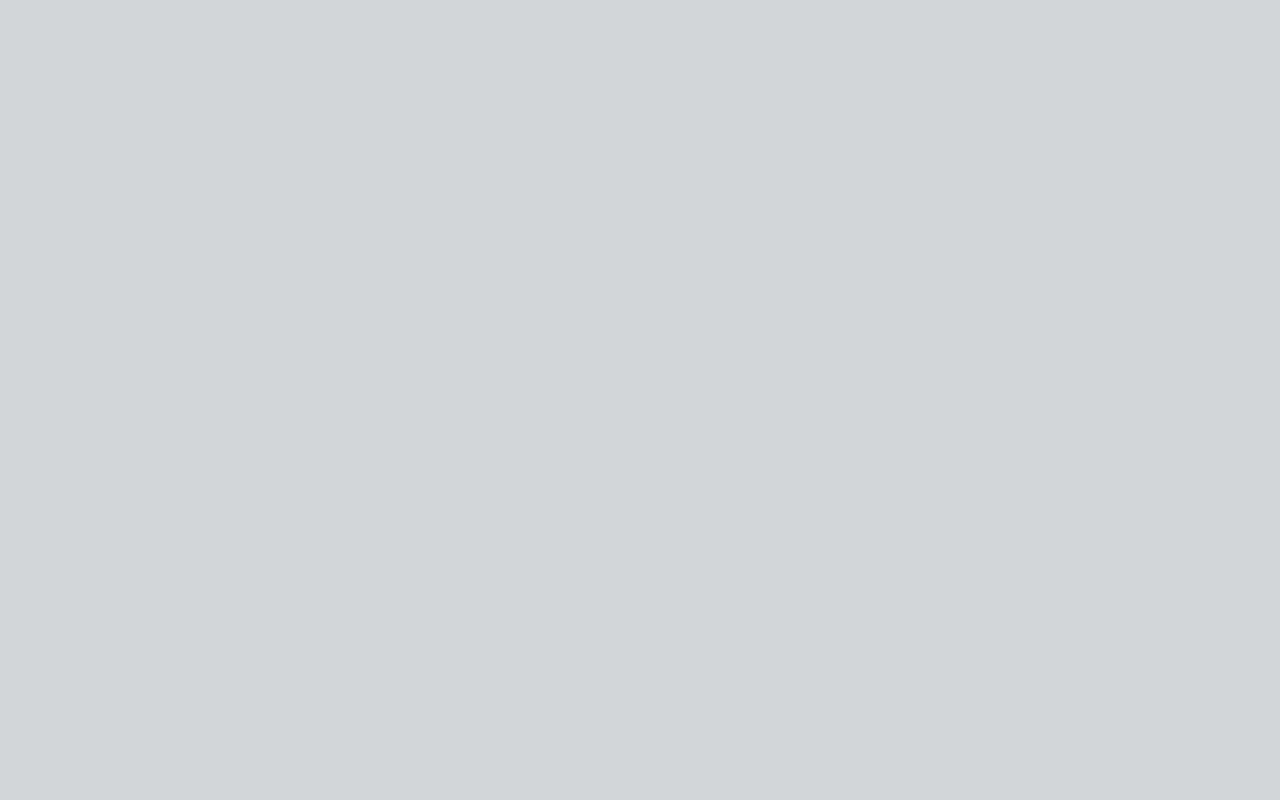
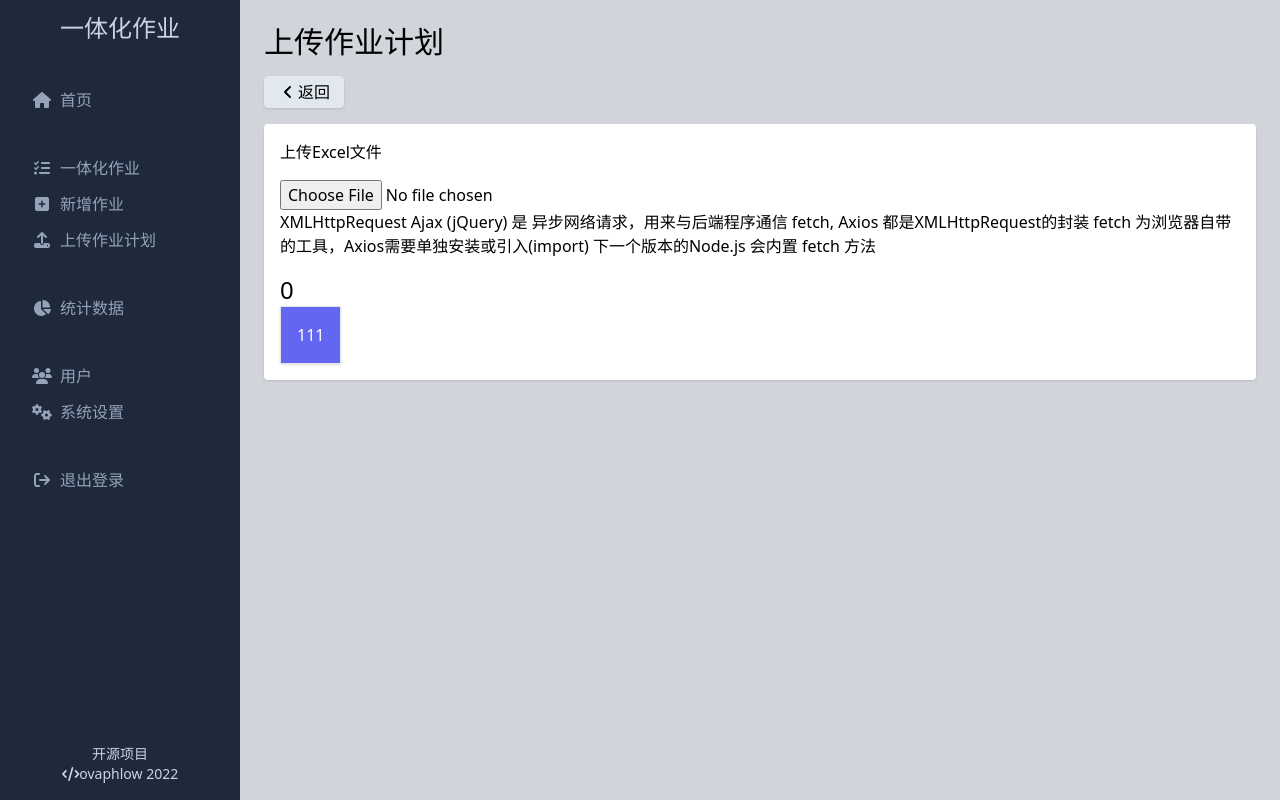
Before and after one commit to ovaphlow/ovaphlow-pitchfork-cra, a React (Create React App) app: page /upload-schedule in a window 1280 px wide. Before the commit this address had no page. Built offline with nearby package versions, Linux system fonts and the light colour scheme.

Commit message:
新增UploadSchedule

```diff
--- a/src/App.js
+++ b/src/App.js
@@ -9,6 +9,7 @@ import SettingList from "./page/SettingList";
 import SignIn from "./page/SignIn";
 import User from "./page/User";
 import UserList from "./page/UserList";
+import UploadSchedule from "./page/UploadSchedule";
 
 function App() {
   return (
@@ -18,6 +19,7 @@ function App() {
         <Route path="/document/:id/:title/approve/pjsy" element={<DocumentApprovePjsy />} />
         <Route path="/document/:id" element={<Document />} />
         <Route path="/document" element={<Filter />} />
+        <Route path="/upload-schedule" element={<UploadSchedule />} />
         <Route path="/setting/:id" element={<Setting />} />
         <Route path="/stats" element={<Stats />} />
         <Route path="/setting" element={<SettingList />} />
--- a/src/component/layout.jsx
+++ b/src/component/layout.jsx
@@ -54,7 +54,7 @@ export default function Layout({ children, option }) {
               </Link>
             </li>
             <li className="hover:text-slate-100">
-              <Link to="/">
+              <Link to="/upload-schedule">
                 <FontAwesomeIcon icon={faUpload} fixedWidth />
                 <span className="ml-2">上传作业计划</span>
               </Link>
--- /dev/null
+++ b/src/page/UploadSchedule.jsx
@@ -0,0 +1,82 @@
+import { useEffect, useState } from "react";
+import { ButtonBack } from "../component/Button";
+import Layout from "../component/Layout";
+import { PageTitle } from "../component/Title";
+
+export default function UploadSchedule() {
+    const [documentList, setDocumentList] = useState([]);
+
+    const click = async () => {
+        const r = await handle(); // 同步获取运行结果
+        const t = await handle1();
+        console.log(r, t);
+    }
+    // promise 是一个对象，这里用promise封装了fetch通信
+    const handle = () => new Promise((resolve, reject) => {
+        fetch("/api/simple/biz/document", {
+            method: "GET", // 默认 GET
+        })
+            .then((response) => {
+                if (response.status < 400) return response.json();
+                else reject("请求数据异常");
+            })
+            .then((data) => {
+                resolve(data);
+            });
+    });
+    const handle1 = () => new Promise((resolve, reject) => {
+        fetch("/api/simple/biz/document", {
+            method: "GET", // 默认 GET
+        })
+            .then((response) => {
+                if (response.status < 400) return response.json();
+                else reject("请求数据异常");
+            })
+            .then((data) => {
+                resolve(data);
+            });
+    });
+
+    useEffect(() => {
+        // url 地址 / 接口
+        // 异步的请求 / 函数
+        /*
+        fetch("/api/simple/biz/document", {
+            method: "GET", // 默认 GET
+        })
+            .then((response) => {
+                if (response.status < 400) return response.json();
+                else throw new Error("请求数据失败"); // 抛出异常
+            })
+            .then((data) => {
+                // console.log(data);
+                setDocumentList(data);
+            })
+            .catch((err) => window.alert(err));
+            */
+    }, []);
+
+    return (
+        <Layout option={"上传作业计划"}>
+            <PageTitle text={"上传作业计划"} />
+            <div className="my-4">
+                <ButtonBack />
+            </div>
+            <div className="grid gap-4">
+                <div className="bg-white p-4 shadow rounded">
+                    <h1>上传Excel文件</h1>
+                    <input type="file"  className="mt-4" />
+                    <p>
+                        XMLHttpRequest
+                        Ajax (jQuery) 是 异步网络请求，用来与后端程序通信
+                        fetch, Axios 都是XMLHttpRequest的封装
+                        fetch 为浏览器自带的工具，Axios需要单独安装或引入(import)
+                        下一个版本的Node.js 会内置 fetch 方法
+                    </p>
+                    <p className="mt-4 text-2xl">{documentList.length}</p>
+                    <button className="border bg-indigo-500 shadow text-white p-4" onClick={click}>111</button>
+                </div>
+            </div>
+        </Layout>
+    )
+}
```
